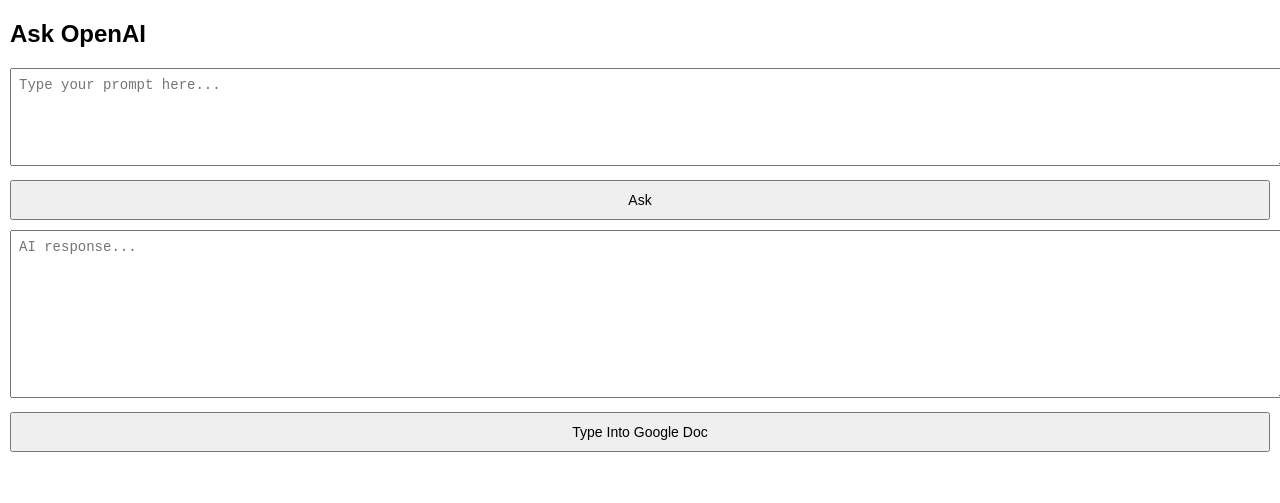
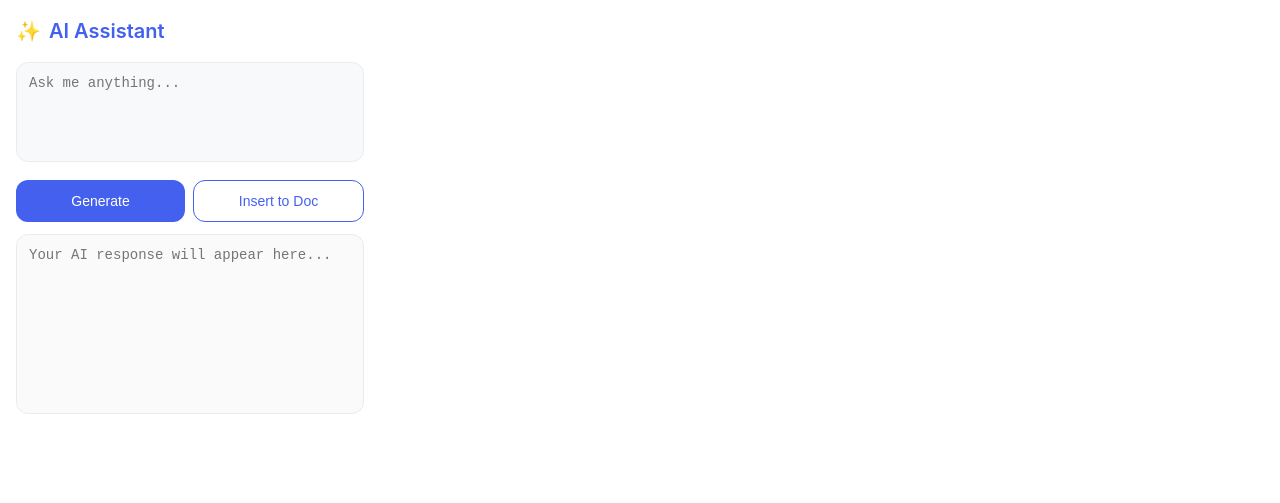
Before and after one commit to herman888/gdocs-assistant, a browser extension: page sidebar.html in a window 1280 px wide. Drawn offline with Linux system fonts and the light colour scheme.

Commit message:
made the html look better

```diff
--- a/sidebar.html
+++ b/sidebar.html
@@ -2,39 +2,169 @@
 <html>
 <head>
   <meta charset="UTF-8">
-  <title>Ask AI</title>
+  <title>AI Assistant</title>
   <style>
+    :root {
+      --primary: #4361ee;
+      --primary-hover: #3a56d4;
+      --secondary: #f8f9fa;
+      --text: #2b2d42;
+      --text-light: #6c757d;
+      --border: #e9ecef;
+      --shadow: 0 4px 6px rgba(0, 0, 0, 0.05);
+      --radius: 12px;
+    }
+
+    * {
+      box-sizing: border-box;
+      margin: 0;
+      padding: 0;
+    }
+
     body {
-      font-family: Arial, sans-serif;
-      margin: 10px;
+      font-family: 'Inter', -apple-system, BlinkMacSystemFont, sans-serif;
+      background-color: #ffffff;
+      color: var(--text);
+      padding: 16px;
+      width: 380px;
+      min-height: 500px;
+      line-height: 1.5;
+    }
+
+    h2 {
+      font-size: 20px;
+      font-weight: 600;
+      margin-bottom: 16px;
+      color: var(--primary);
+      display: flex;
+      align-items: center;
+      gap: 8px;
+    }
+
+    h2::before {
+      content: "✨";
     }
 
     textarea {
       width: 100%;
-      height: 80px;
-      margin-bottom: 10px;
-      padding: 8px;
+      padding: 12px;
+      border: 1px solid var(--border);
+      border-radius: var(--radius);
       font-size: 14px;
+      resize: none;
+      transition: all 0.2s ease;
+      margin-bottom: 12px;
+      background-color: var(--secondary);
+    }
+
+    textarea:focus {
+      outline: none;
+      border-color: var(--primary);
+      box-shadow: 0 0 0 2px rgba(67, 97, 238, 0.2);
+    }
+
+    #input {
+      height: 100px;
+    }
+
+    #output {
+      height: 180px;
+      background-color: #fafafa;
+    }
+
+    .button-group {
+      display: flex;
+      gap: 8px;
+      margin-bottom: 12px;
     }
 
     button {
-      width: 100%;
-      padding: 10px;
-      margin-bottom: 10px;
+      flex: 1;
+      padding: 12px;
+      border: none;
+      border-radius: var(--radius);
       font-size: 14px;
+      font-weight: 500;
+      cursor: pointer;
+      transition: all 0.2s ease;
     }
 
-    #output {
-      height: 150px;
+    #ask {
+      background-color: var(--primary);
+      color: white;
+    }
+
+    #ask:hover {
+      background-color: var(--primary-hover);
+      transform: translateY(-1px);
+    }
+
+    #typeIntoDoc {
+      background-color: white;
+      color: var(--primary);
+      border: 1px solid var(--primary);
+    }
+
+    #typeIntoDoc:hover {
+      background-color: var(--secondary);
+    }
+
+    .status {
+      font-size: 13px;
+      color: var(--text-light);
+      text-align: center;
+      margin-top: 8px;
+      min-height: 20px;
+    }
+
+    /* Loading animation */
+    @keyframes pulse {
+      0% { opacity: 0.6; }
+      50% { opacity: 1; }
+      100% { opacity: 0.6; }
+    }
+
+    .loading {
+      animation: pulse 1.5s infinite;
+    }
+
+    /* Responsive adjustments */
+    @media (prefers-color-scheme: dark) {
+      :root {
+        --primary: #5a7dff;
+        --secondary: #2d2d2d;
+        --text: #f8f9fa;
+        --text-light: #adb5bd;
+        --border: #495057;
+      }
+
+      body {
+        background-color: #1a1a1a;
+      }
+
+      #output {
+        background-color: #252525;
+      }
+
+      #typeIntoDoc {
+        background-color: #2d2d2d;
+      }
     }
   </style>
 </head>
 <body>
-  <h2>Ask OpenAI</h2>
-  <textarea id="input" placeholder="Type your prompt here..."></textarea>
-  <button id="ask">Ask</button>
-  <textarea id="output" readonly placeholder="AI response..."></textarea>
-  <button id="typeIntoDoc">Type Into Google Doc</button>
+  <h2>AI Assistant</h2>
+
+  <textarea id="input" placeholder="Ask me anything..."></textarea>
+
+  <div class="button-group">
+    <button id="ask">Generate</button>
+    <button id="typeIntoDoc">Insert to Doc</button>
+  </div>
+
+  <textarea id="output" readonly placeholder="Your AI response will appear here..."></textarea>
+
+  <div class="status" id="status"></div>
 
   <script src="sidebar.js"></script>
 </body>
```
